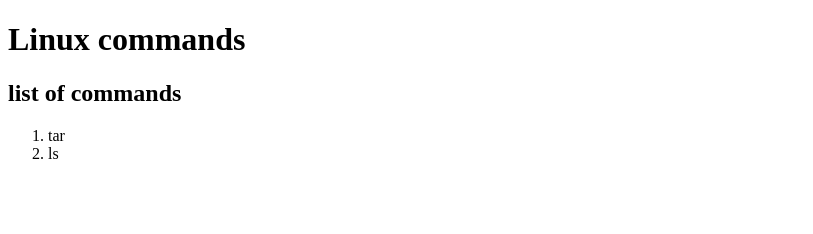
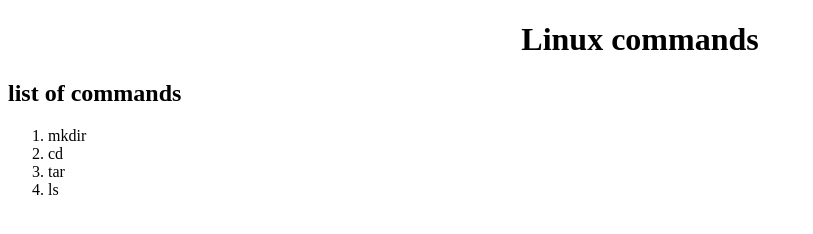
Before and after one commit to sriganth12/linux_commands, a plain HTML site: page linux_commands/index.html in a window 1280 px wide. Shown: the whole page, without its empty margins (0-813 px from the left). Drawn offline with Linux system fonts and the light colour scheme.

Commit message:
centring h1

```diff
--- a/linux_commands/index.html
+++ b/linux_commands/index.html
@@ -6,9 +6,11 @@
     <title>linux</title>
 </head>
 <body>
-    <h1>Linux commands</h1>
+    <center><h1>Linux commands</h1></center>
     <h2>list of commands</h2>
     <ol>
+        <li>mkdir</li>
+        <li>cd</li>
         <li>tar</li>
         <li>ls</li>
     </ol>
```
